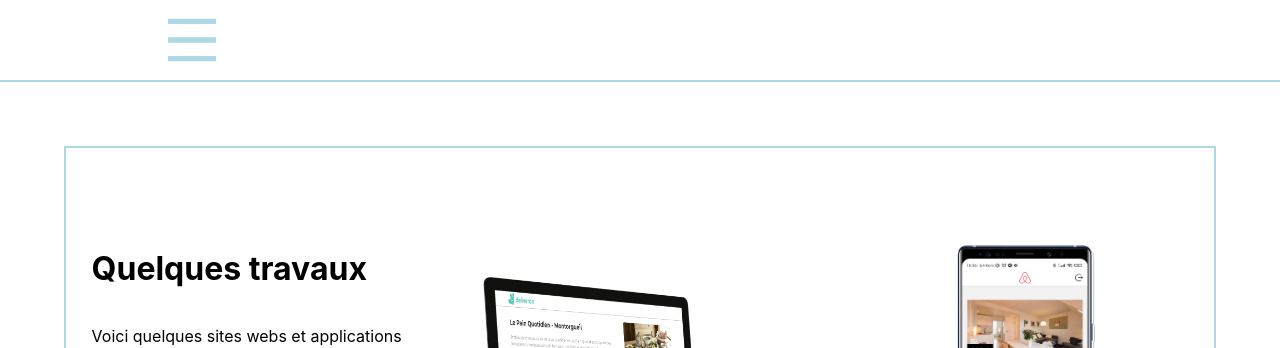
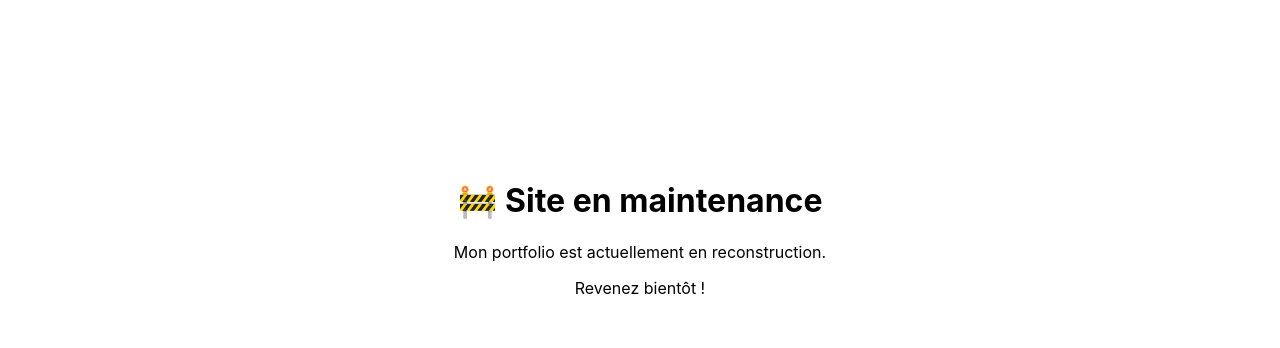
Before and after one commit to AngryBud/portfolio, a React (Create React App) app: page /projets in a window 1280 px wide. Shown: the top 348 px of the page. Built offline with nearby package versions, Linux system fonts and the light colour scheme.

Commit message:
maintenance portfolio

```diff
--- a/src/App.js
+++ b/src/App.js
@@ -3,6 +3,7 @@ import Projet from "./containers/Projet.js";
 import Contact from "./containers/Contact.js";
 import NotFound from "./containers/NotFound.js";
 import ScrollToTop from "./components/ScrollToTop.js";
+import Maintenance from "./containers/Maintenance.js";
 
 import {
   BrowserRouter as Router,
@@ -13,7 +14,13 @@ import { useState } from "react";
 import './App.css';
 
 function App() {
+  const maintenanceMode = true;
   const [open, setOpen] = useState(false);
+
+  if (maintenanceMode) {
+    return <Maintenance />;
+  }
+
   return (
     <Router>
       <ScrollToTop/>
--- a/src/containers/Maintenance.js
+++ b/src/containers/Maintenance.js
@@ -0,0 +1,12 @@
+// src/containers/Maintenance.js
+const Maintenance = () => {
+    return (
+      <div style={{ textAlign: 'center', paddingTop: '20vh' }}>
+        <h1>🚧 Site en maintenance</h1>
+        <p>Mon portfolio est actuellement en reconstruction.</p>
+        <p>Revenez bientôt !</p>
+      </div>
+    );
+  };
+
+  export default Maintenance;
```
